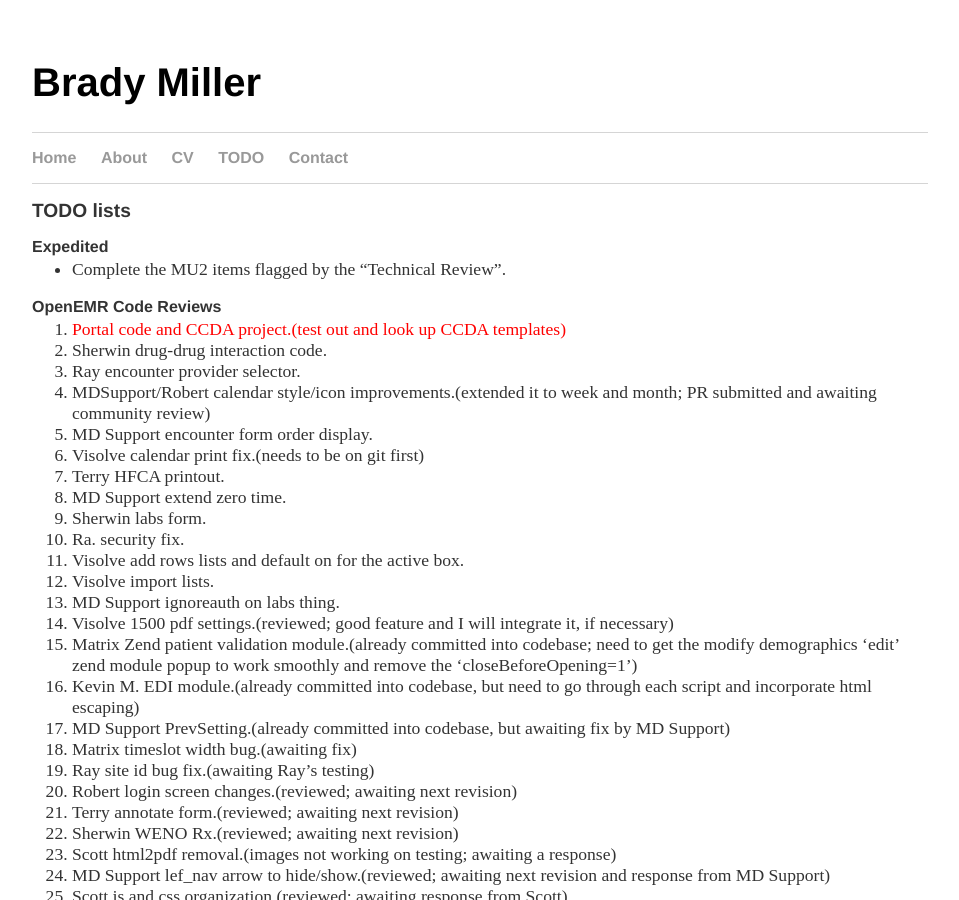
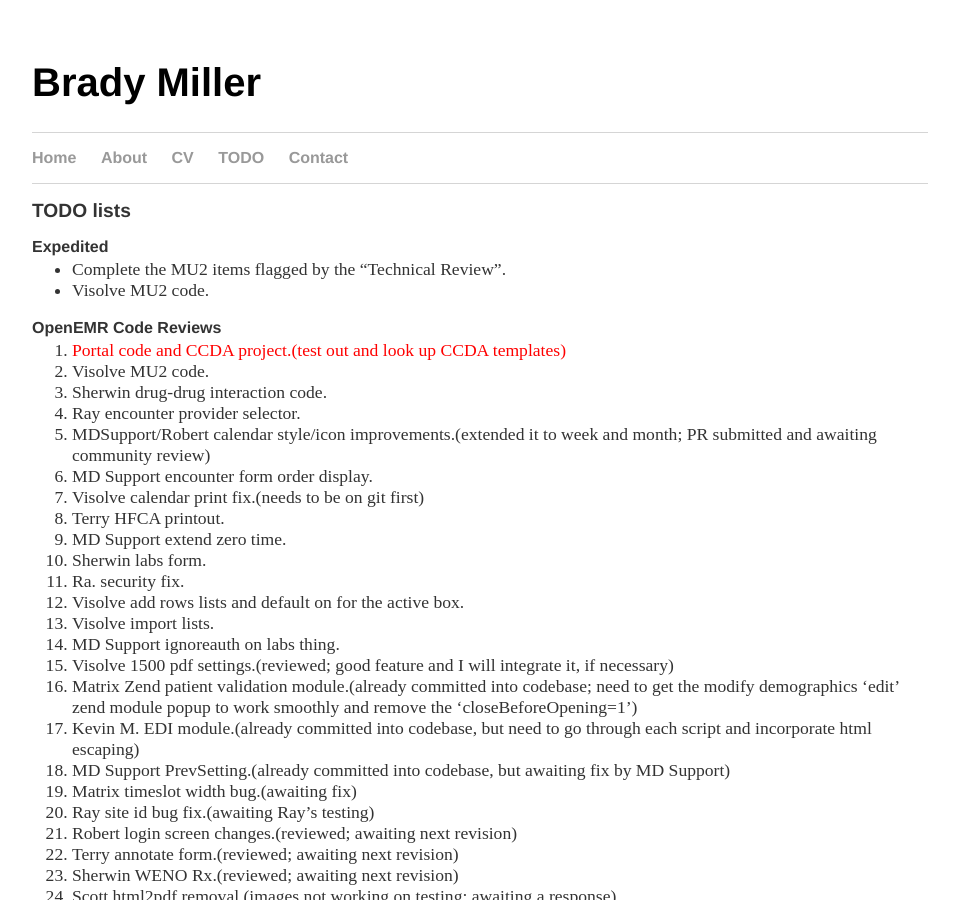
Before and after one commit to bradymiller/bradymiller.github.io, a Jekyll site: the page built from todo/index.md, in a window 1280 px wide and 900 px high. Shown: the whole window, without its empty margins (160-1119 px from the left). Built offline with Jekyll 4.4.1, drawn with Linux system fonts in a browser that asks for light colours.

Commit message:
Update todo list

```diff
--- a/todo/index.md
+++ b/todo/index.md
@@ -5,9 +5,11 @@
 
 ### Expedited
 * Complete the MU2 items flagged by the "Technical Review".
+* Visolve MU2 code.
 
 ### OpenEMR Code Reviews
 1. <span style="color: red">Portal code and CCDA project.(test out and look up CCDA templates)</span>
+1. Visolve MU2 code.
 1. Sherwin drug-drug interaction code.
 1. Ray encounter provider selector.
 1. MDSupport/Robert calendar style/icon improvements.(extended it to week and month; PR submitted and awaiting community review)
```
